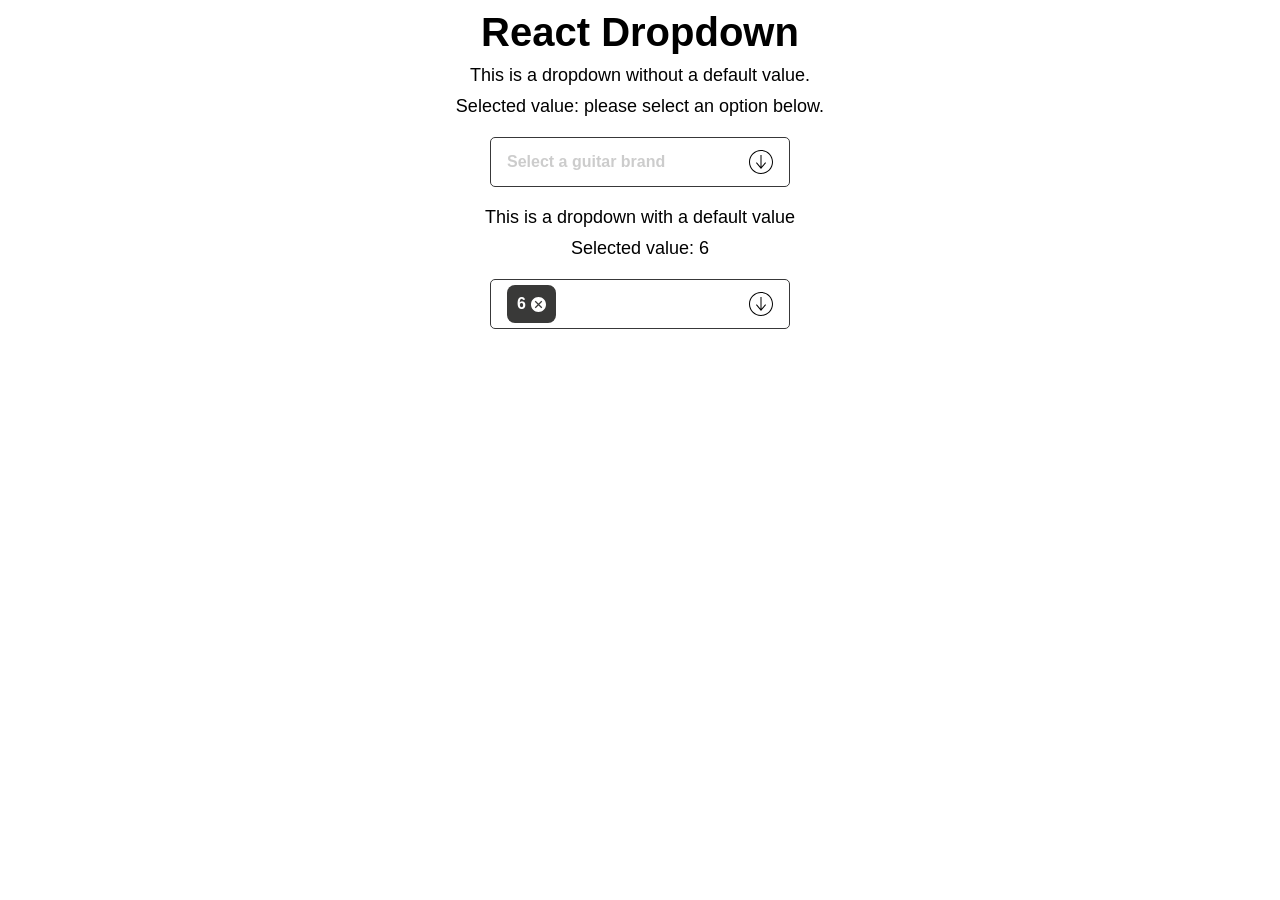
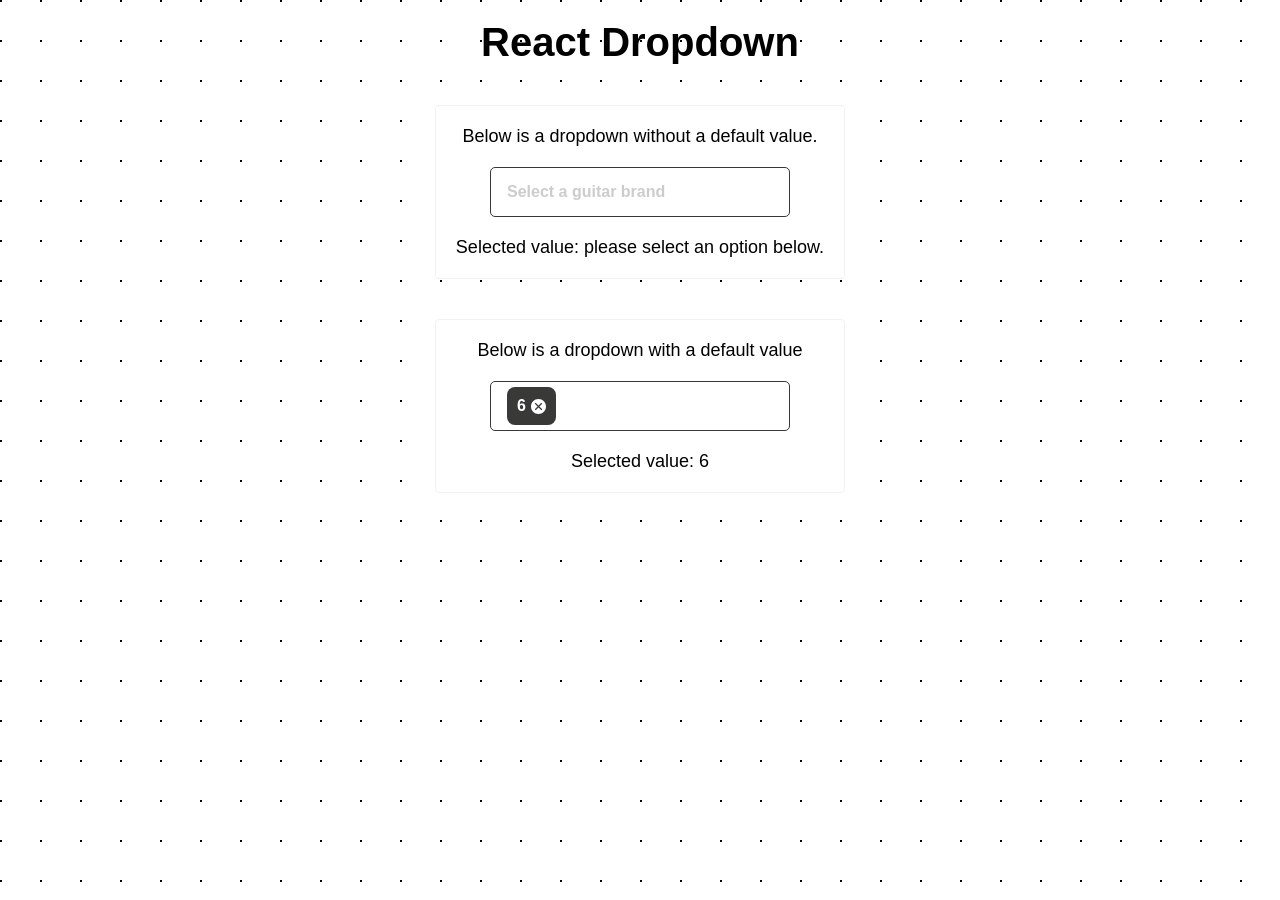
Before and after one commit to supernova770/dropdown-showcase, a React (Create React App) app: page / in a window 1280 px wide. Before the commit the page ends 800 px from the top, so only its background shows below. Built offline with nearby package versions, Linux system fonts and the light colour scheme.

Commit message:
first commit

```diff
--- a/src/App.module.css
+++ b/src/App.module.css
@@ -1,6 +1,30 @@
-body {
+.app-main {
     background: white;
     background-image: radial-gradient(black 1px, transparent 0);
     background-size: 40px 40px;
     background-position: -19px -19px;
+    display: flex;
+    align-content: center;
+    height: 900px;
 }
+
+.dropdown-card {
+    margin-top: 40px;
+    padding:10px;
+    background-color: white;
+    border: 1.5px solid #f2f2f3;
+    border-radius: 4px;
+}
+
+.dropdown-card-title {
+    font-family: Arial, Helvetica, sans-serif;
+    font-size: 40px;
+    margin: 20px 10px 10px 10px;
+    font-weight: bold;
+}
+
+.dropdown-card h2 {
+    font-family: Arial, Helvetica, sans-serif;
+    font-size: 18px;
+    margin: 10px;
+}
--- a/src/App.tsx
+++ b/src/App.tsx
@@ -32,42 +32,38 @@ const App = () => {
   };
 
   return (
-    <div style={{ display: "flex", alignContent: "center" }}>
+    <div className={styles["app-main"]}>
       <div style={{ margin: "0 auto", textAlign: "center" }}>
-        <h1
-          style={{
-            margin: 10,
-            fontFamily: "Arial",
-            fontSize: 40,
-            fontWeight: "bold  ",
-          }}
-        >
+        <h1 className={styles["dropdown-card-title"]}>
           React Dropdown
         </h1>
-        <h4 style={{ margin: 10, fontFamily: "Arial", fontSize: 18 }}>
-          This is a dropdown without a default value.
-        </h4>
-        <h4 style={{ margin: 10, fontFamily: "Arial", fontSize: 18 }}>
-          Selected value: {selectedBrand}
-        </h4>
+        <div className={styles["dropdown-card"]}>
+          <h2>
+            Below is a dropdown without a default value.
+          </h2>
           <Dropdown
             options={optionsData}
-          // defaultValue={"Strandberg"}
             label="Select a guitar brand:"
             onChange={selectBrandHandler}
           />
-        <h4 style={{ margin: 10, fontFamily: "Arial", fontSize: 18 }}>
-          This is a dropdown with a default value
-        </h4>
-        <h4 style={{ margin: 10, fontFamily: "Arial", fontSize: 18 }}>
-          Selected value: {selectedString}
-        </h4>
+          <h2>
+            Selected value: {selectedBrand}
+          </h2>
+        </div>
+        <div className={styles["dropdown-card"]}>
+          <h2 >
+            Below is a dropdown with a default value
+          </h2>
           <Dropdown
             options={optionsData2}
             defaultValue={6}
             label="Select a guitar brand:"
             onChange={selectStringHandler}
           />
+          <h2>
+            Selected value: {selectedString}
+          </h2>
+        </div>
       </div>
     </div>
   );
--- a/src/components/Dropdown/Dropdown.module.css
+++ b/src/components/Dropdown/Dropdown.module.css
@@ -9,6 +9,7 @@
     width: 300px;
     display: inline-block;
     margin: 10px;
+    background-color: #fff;
 }
 
 .dropdown-root:focus {
--- a/src/components/Dropdown/Dropdown.tsx
+++ b/src/components/Dropdown/Dropdown.tsx
@@ -91,7 +91,7 @@ const Dropdown = (props: dropdownProps) => {
   const clearSelection = () => {
     setSelectedOption(options[0].value);
     setSelectionEvent(false);
-    onChange("please select an option below.");
+    onChange("please select an option.");
     setExpand(false);
   };
 
```
Lines whose indentation alone changed are shown as unchanged.
